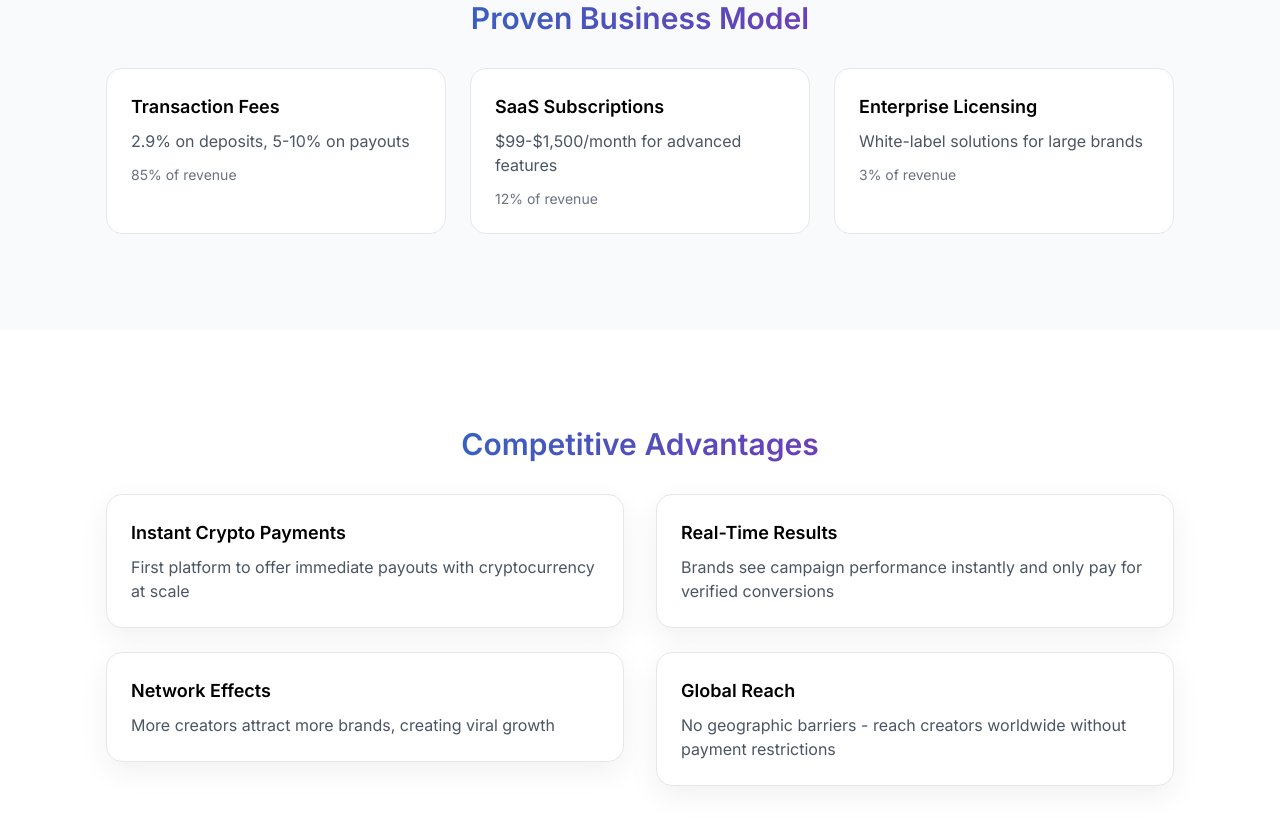
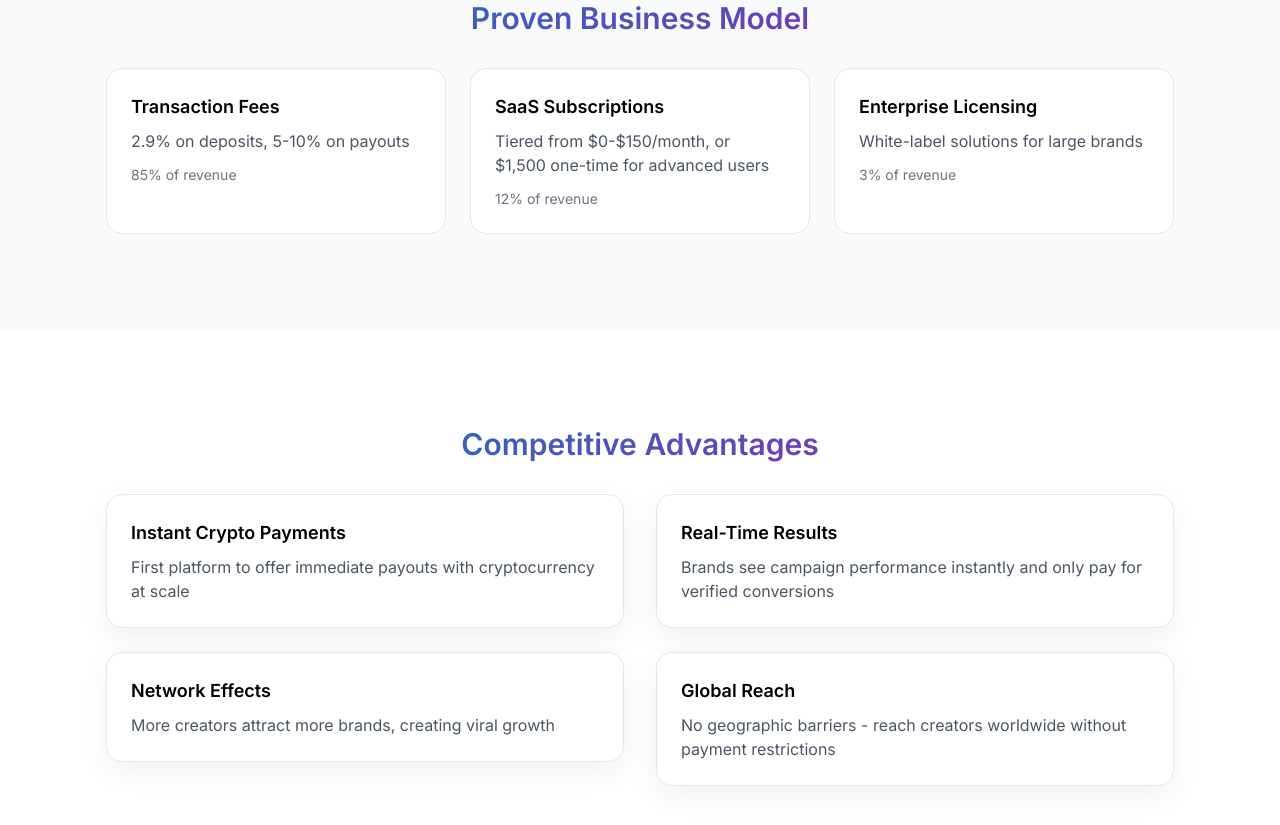
Before and after one commit to mihailistov/refpool-landing, a Next.js app: page /investors in a window 1280 px wide. Shown: the part 2320-3145 px from the top of the page. Built offline with nearby package versions, Linux system fonts and the light colour scheme.

Commit message:
investors copy

```diff
--- a/pages/investors.tsx
+++ b/pages/investors.tsx
@@ -146,7 +146,7 @@ export default function Investors() {
               </div>
               <div className="card">
                 <h3 className="text-lg font-semibold mb-2">SaaS Subscriptions</h3>
-                <p className="text-gray-600 mb-3">$99-$1,500/month for advanced features</p>
+                <p className="text-gray-600 mb-3">Tiered from $0-$150/month, or $1,500 one-time for advanced users</p>
                 <div className="text-sm text-gray-500">12% of revenue</div>
               </div>
               <div className="card">
```
